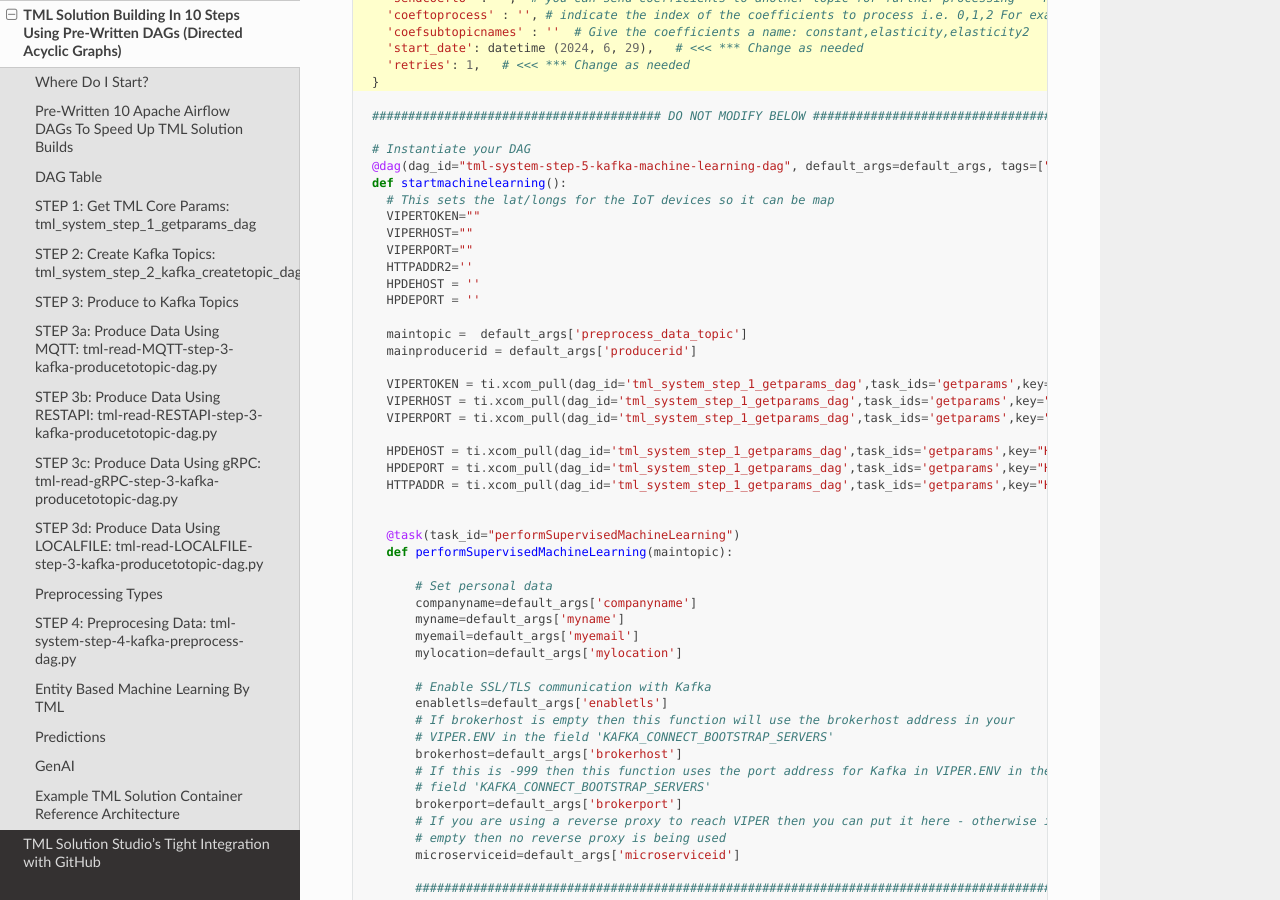
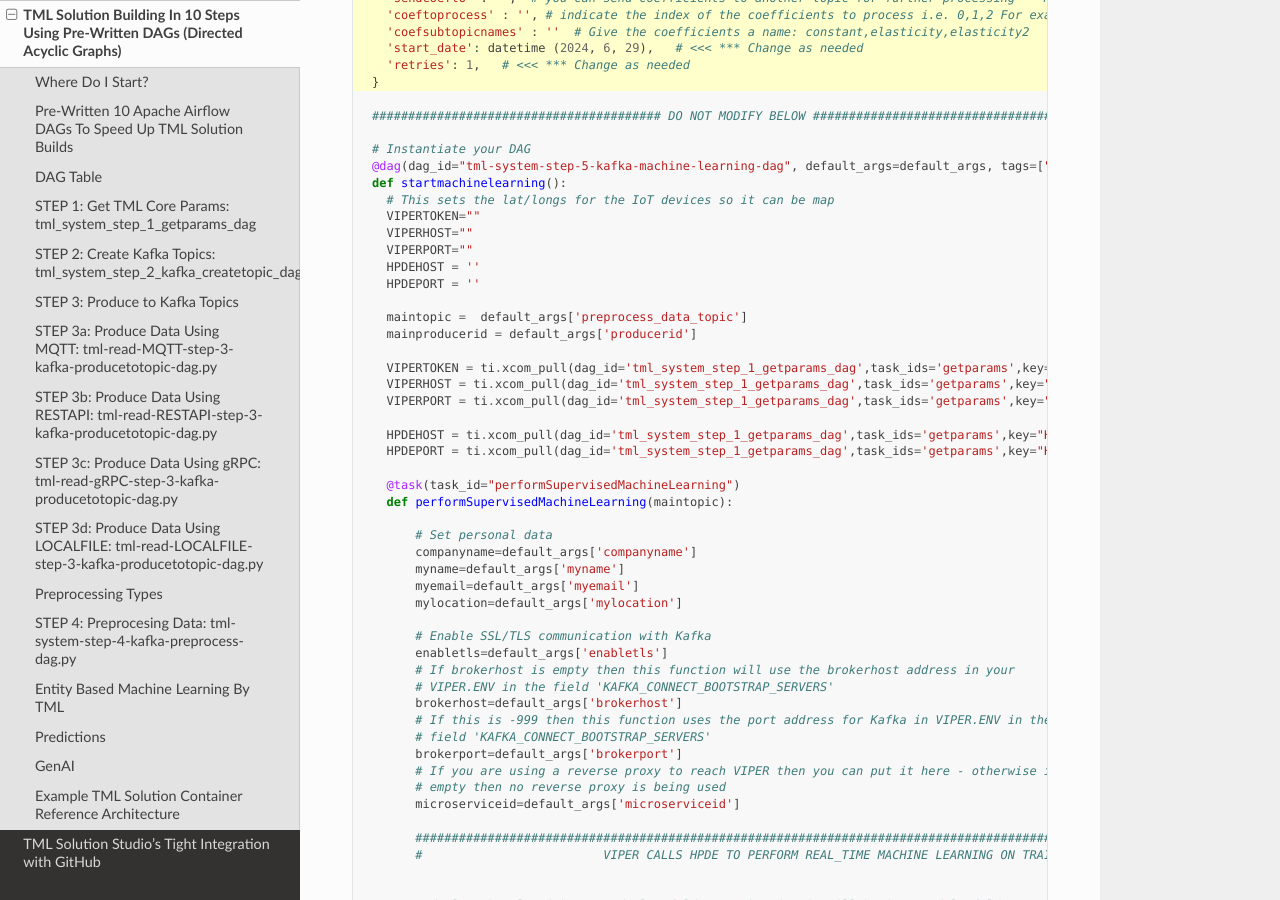
Before and after one commit to smaurice101/readthedocs, a Sphinx documentation site: the page built from docs/source/tmlbuilds.rst, in a window 1280 px wide and 900 px high, scrolled down 18206 px. Built offline with Sphinx 7.4.7 and the Read the Docs theme 2.0.0, drawn with Linux system fonts in a browser that asks for light colours.

Commit message:
Update tmlbuilds.rst

```diff
--- a/docs/source/tmlbuilds.rst
+++ b/docs/source/tmlbuilds.rst
@@ -1077,7 +1077,6 @@ STEP 5: Entity Based Machine Learning : tml-system-step-5-kafka-machine-learning
       VIPERTOKEN=""
       VIPERHOST=""
       VIPERPORT=""
-      HTTPADDR2=''
       HPDEHOST = ''
       HPDEPORT = ''
 
@@ -1090,8 +1089,6 @@ STEP 5: Entity Based Machine Learning : tml-system-step-5-kafka-machine-learning
 
       HPDEHOST = ti.xcom_pull(dag_id='tml_system_step_1_getparams_dag',task_ids='getparams',key="HPDEHOST")
       HPDEPORT = ti.xcom_pull(dag_id='tml_system_step_1_getparams_dag',task_ids='getparams',key="HPDEPORT")
-      HTTPADDR = ti.xcom_pull(dag_id='tml_system_step_1_getparams_dag',task_ids='getparams',key="HTTPADDR")
-
 
       @task(task_id="performSupervisedMachineLearning")
       def performSupervisedMachineLearning(maintopic):
```
